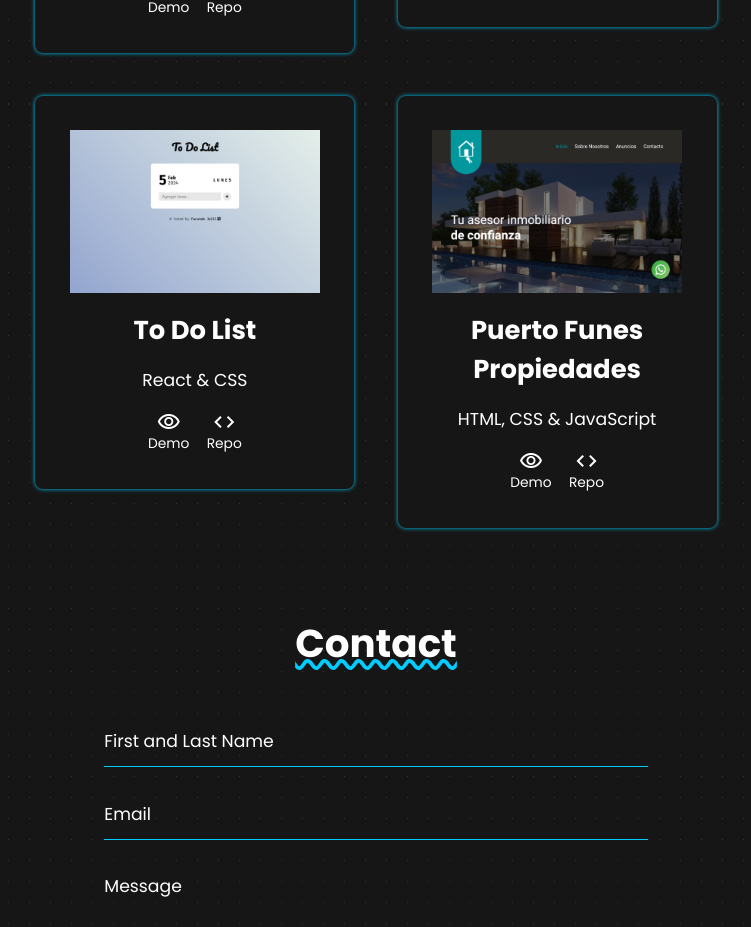
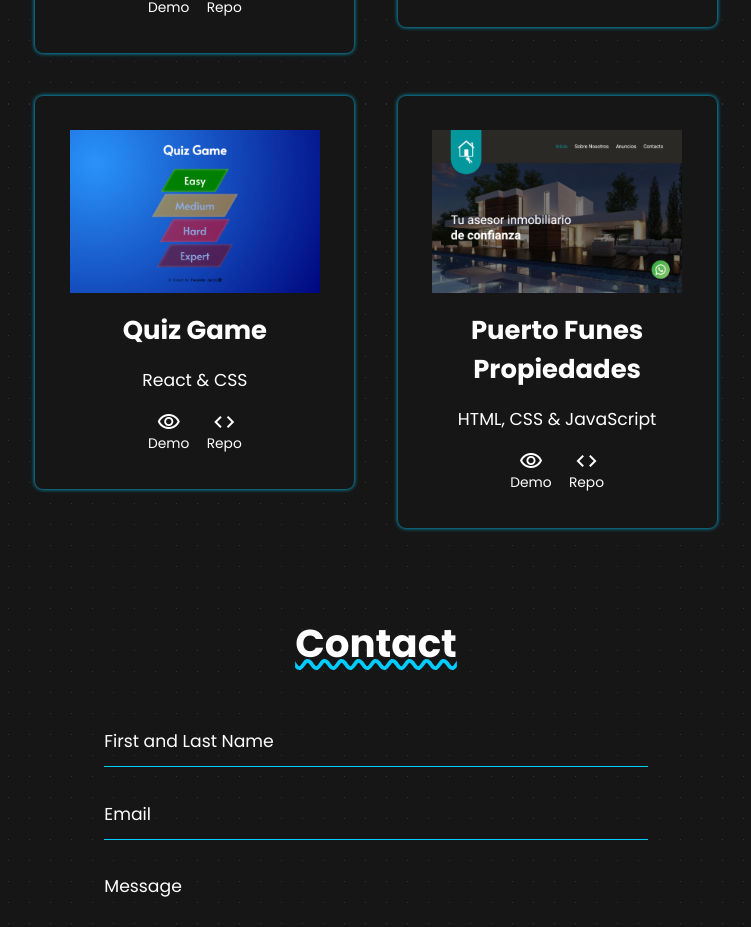
Before and after one commit to facujalil/my-portfolio, a React (Create React App) app: page / in a window 1280 px wide. Shown: the part 3160-4087 px from the top of the page, without its empty margins (264-1015 px from the left). Built offline with nearby package versions, Linux system fonts and the light colour scheme.

Commit message:
replace to do list project with quiz game project

```diff
--- a/src/components/Main/Projects/Projects.js
+++ b/src/components/Main/Projects/Projects.js
@@ -5,7 +5,7 @@ import twitterXCloneProject from "../../../assets/img/twitter-x-clone-project.jp
 import foodverseProject from "../../../assets/img/foodverse-project.jpg";
 import weatherAppProject from "../../../assets/img/weather-app-project.jpg";
 import movieSearchProject from "../../../assets/img/movie-search-project.jpg";
-import toDoListProject from "../../../assets/img/to-do-list-project.jpg";
+import quizGameProject from "../../../assets/img/quiz-game-project.jpg";
 import puertoFunesPropiedadesProject from "../../../assets/img/puerto-funes-propiedades-project.jpg";
 import Section from "../common/Section/Section";
 import ProjectCard from "./ProjectCard/ProjectCard";
@@ -60,11 +60,11 @@ function Projects() {
       repoLink: "https://github.com/facujalil/movie-search",
     },
     {
-      image: toDoListProject,
-      title: "To Do List",
+      image: quizGameProject,
+      title: "Quiz Game",
       technologies: ["React", "CSS"],
-      demoLink: "https://to-do-list-fj.vercel.app",
-      repoLink: "https://github.com/facujalil/to-do-list",
+      demoLink: "https://quiz-game-fj.vercel.app",
+      repoLink: "https://github.com/facujalil/quiz-game",
     },
     {
       image: puertoFunesPropiedadesProject,
```
Also changed, not shown: src/assets/img/quiz-game-project.jpg (added), src/assets/img/to-do-list-project.jpg (deleted).
